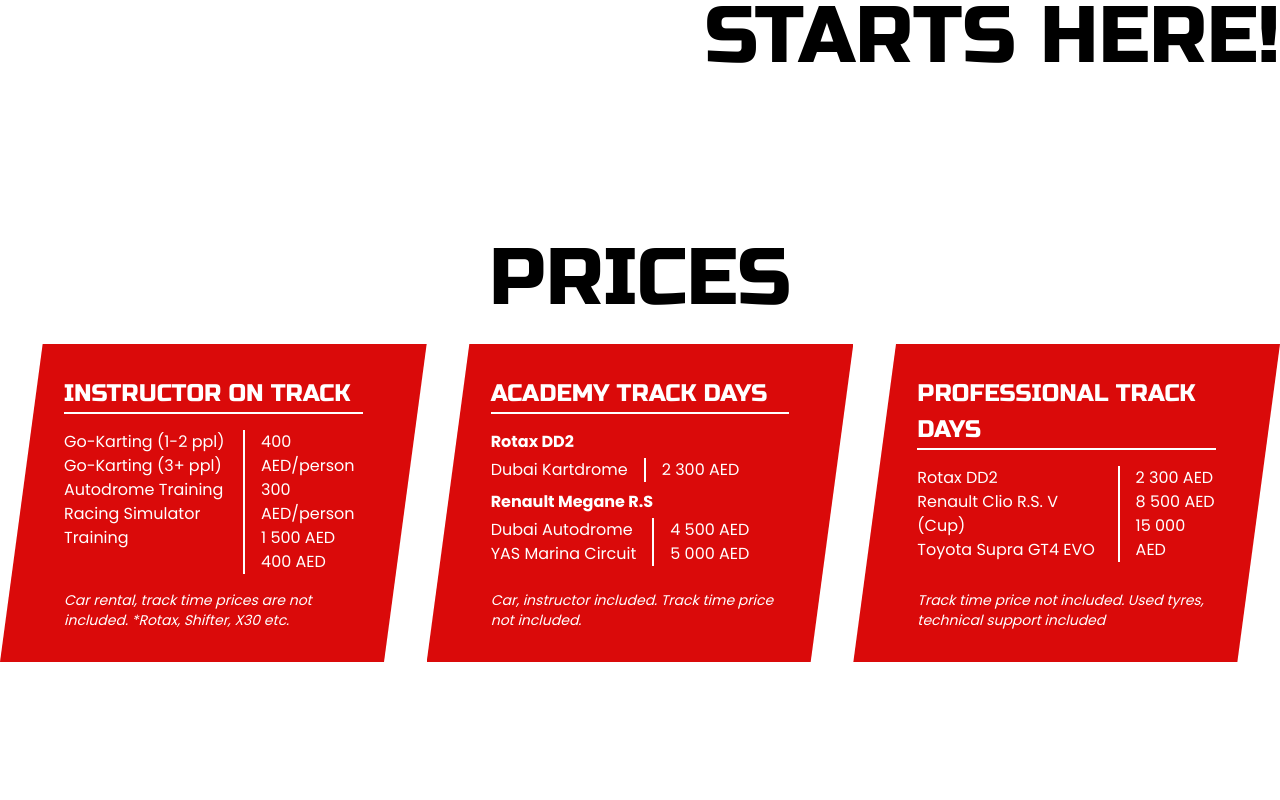
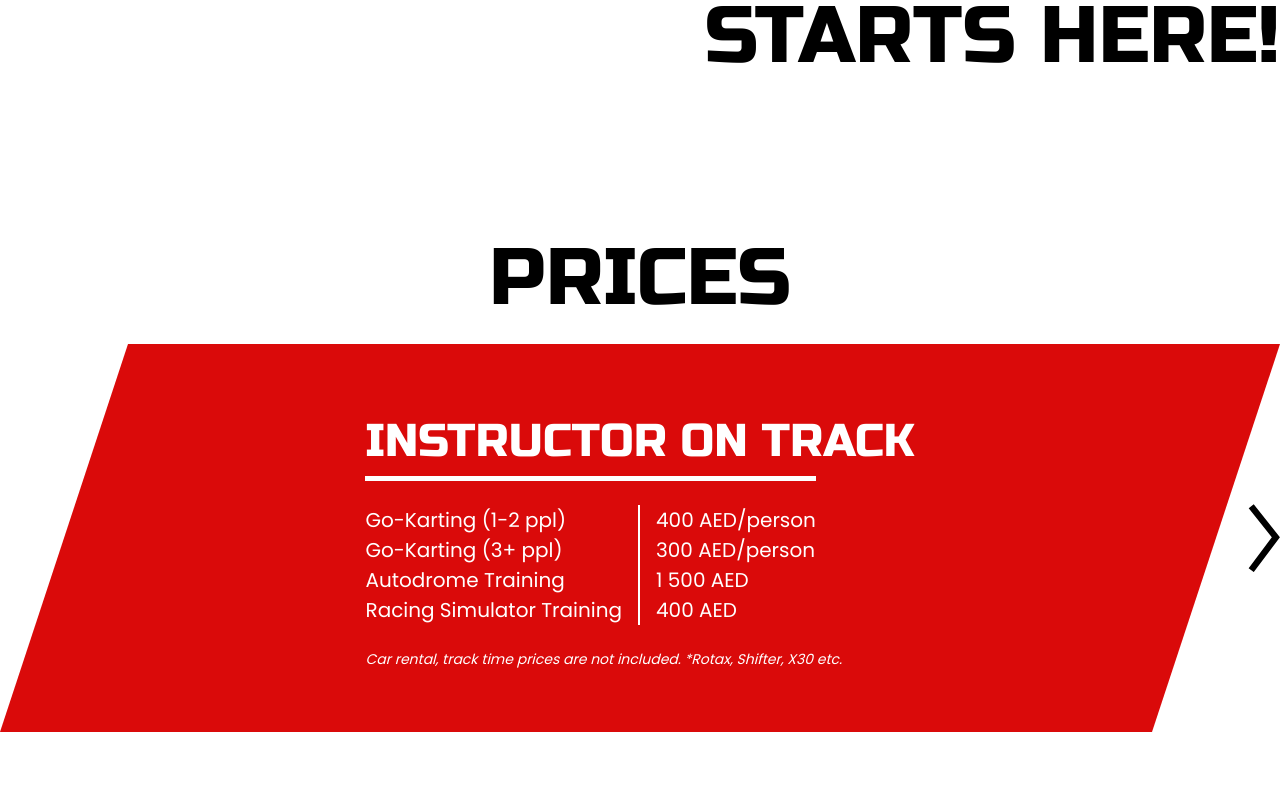
Before and after one commit to egorxvc/continental-next, a Next.js app: page / in a window 1280 px wide. Shown: the part 2960-3760 px from the top of the page. Built offline with nearby package versions, Linux system fonts and the light colour scheme.

Commit message:
dorabotki 14.06

```diff
--- a/app/components/cars-section.tsx
+++ b/app/components/cars-section.tsx
@@ -1,13 +1,14 @@
 "use client";
 
 import {useRef, useState} from "react";
-import {motion, MotionConfig, useScroll, useTransform} from "framer-motion";
+import {motion, MotionConfig, useScroll, useTransform, wrap} from "framer-motion";
 
 import dd2Img from "../../public/img/cars/dd2.png"
 import clioImg from "../../public/img/cars/Clio.png"
 import supraImg from "../../public/img/cars/supra.png"
 import todoImg from "../../public/img/cars/todo.png"
 
+const xOffset = 100;
 const cars = [{
     imgSrc: dd2Img.src,
     name: 'dd2 rotax',
@@ -163,6 +164,32 @@
             setCurrent(current + 1);
         }
     }
+    const hasPaginated = useRef(false);
+
+    // @ts-ignore
+    function detectPaginationGesture(e, { offset }) {
+        if (hasPaginated.current) return;
+        let newPage = current;
+        const threshold = xOffset / 2;
+
+        if (offset.x < -threshold) {
+            // If user is dragging left, go forward a page
+            newPage = current + 1;
+        } else if (offset.x > threshold) {
+            // Else if the user is dragging right,
+            // go backwards a page
+            newPage = current - 1;
+        }
+
+        if (newPage !== current) {
+            hasPaginated.current = true;
+            // Wrap the page index to within the
+            // permitted page range
+            newPage = wrap(0, cars.length, newPage);
+            // @ts-ignore
+            setCurrent(newPage, offset.x < 0 ? 1 : -1);
+        }
+    }
     return (
         <MotionConfig transition={{
             duration: 0.5, ease: [0.32, 0.72, 0, 1]
@@ -170,8 +197,11 @@
             <div id="our-cars-section" className="overflow-x-hidden">
                 <div className="container mx-auto py-16 mt-32 relative ">
                     <CarsCaption/>
-                    <div className="flex flex-col relative ">
-                        <div className="flex flex-nowrap container relative">
+                    <div className="flex flex-col relative "                     >
+                        <motion.div onDrag={detectPaginationGesture}
+                                    onDragStart={() => (hasPaginated.current = false)}
+                                    onDragEnd={() => (hasPaginated.current = true)}
+                                    drag={"x"} dragConstraints={{left:0, right: 0}} className="flex flex-nowrap container relative">
                             <div className="absolute h-full left-0 right-0 flex items-center justify-between z-10">
                                 {
                                     current > 0 ? <button className="w-4 md:w-8 hover:-translate-y-1 transition"
@@ -201,9 +231,9 @@
 
                                     <motion.div
                                         key={idx}
-                                        animate={{x: `calc(-${current * 100}% - ${current}rem)`}}
+                                        animate={{x: `calc(-${current * 100}%)`}}
                                         className="flex shrink-0 justify-center w-full relative ">
-                                        <motion.img src={car.imgSrc} className="max-w-3xl" alt="car" animate={{
+                                        <motion.img src={car.imgSrc} className="w-2/3 lg:max-w-3xl" alt="car" animate={{
                                             // scale: current === idx ? 1 : 0.9,
                                             scale: current === idx ? 1 : 0.90,
                                             opacity: current === idx ? 1 : 0.4,
@@ -211,7 +241,7 @@
                                     </motion.div>
                                 ))
                             }
-                        </div>
+                        </motion.div>
                         <div className="flex flex-col md:flex-row items-start gap-6 lg:gap-60">
                             <div
                                 className="w-full">
@@ -238,7 +268,7 @@
                                         </div> : ''
                                     }
                                 </div>
-                                <div className="py-6 body flex gap-3">
+                                <div className="py-6 body grid grid-cols-1 xs:grid-cols-2 lg:grid-cols-4 gap-3">
                                     {
                                         [...cars[current].settings].map((setting, idx) => (
                                             <div
--- a/app/components/prices-section.tsx
+++ b/app/components/prices-section.tsx
@@ -1,6 +1,7 @@
 "use client";
 
-import {useState} from "react";
+import {useEffect, useRef, useState} from "react";
+import {MotionConfig, motion, wrap} from "framer-motion";
 
 // const prices = ['INSTRUCTOR ON TRACK', 'TRACK DAYS ACADEMY', 'TRACK DAYS PROFESSIONAL']
 const prices = [{
@@ -83,8 +84,11 @@
 `
     }
 ]
+
+const xOffset = 100;
 export default function PricesSection() {
     const [current, setCurrent] = useState(0);
+
     const onPrevClick = () => {
         if (current > 0) {
             setCurrent(current - 1);
@@ -97,21 +101,95 @@
         }
     }
 
+    const hasPaginated = useRef(false);
+
+    // @ts-ignore
+    function detectPaginationGesture(e, { offset }) {
+        if (hasPaginated.current) return;
+        let newPage = current;
+        const threshold = xOffset / 2;
+
+        if (offset.x < -threshold) {
+            // If user is dragging left, go forward a page
+            newPage = current + 1;
+        } else if (offset.x > threshold) {
+            // Else if the user is dragging right,
+            // go backwards a page
+            newPage = current - 1;
+        }
+
+        if (newPage !== current) {
+            hasPaginated.current = true;
+            // Wrap the page index to within the
+            // permitted page range
+            newPage = wrap(0, prices.length, newPage);
+            // @ts-ignore
+            setCurrent(newPage, offset.x < 0 ? 1 : -1);
+        }
+    }
+
+
     return (
-        <div className="container mx-auto py-16 md:py-32">
+    <div className="overflow-x-hidden py-16 md:py-32"  >
+            <MotionConfig transition={{
+                duration: 0.5, ease: [0.32, 0.72, 0, 1]
+            }}>
+                <div  className="container mx-auto">
                     <h2 className="h2 text-center mb-12">Prices</h2>
-            <div className="flex">
+                </div>
+
+                <motion.div
+                    onDrag={detectPaginationGesture}
+                    onDragStart={() => (hasPaginated.current = false)}
+                    onDragEnd={() => (hasPaginated.current = true)}
+                    drag={"x"} dragConstraints={{left:0, right: 0}} className="relative max-w-screen-xl mx-auto h-min">
+                    <div
+                        className="absolute text-white md:text-black h-full left-2 lg:left-0 right-2  lg:right-0 flex items-center justify-between z-10">
+                        {
+                            current > 0 ?
+                                <button className="w-4 md:w-8 hover:-translate-y-1 transition" onClick={onPrevClick}>
+                                    <svg viewBox="0 0 35 75" fill="none"
+                                         xmlns="http://www.w3.org/2000/svg">
+                                        <path d="M31.5 72.3428L4.5 36.3428L31.5 2.34277" stroke="currentColor"
+                                              strokeWidth="7"/>
+                                    </svg>
+                                </button> : <div></div>
+                        }
+                        {
+                            current < prices.length - 1 ?
+                                <button className="w-4 md:w-8 left-4 hover:-translate-y-1 transition"
+                                        onClick={onNextClick}>
+                                    <svg viewBox="0 0 35 75" fill="none"
+                                         xmlns="http://www.w3.org/2000/svg">
+                                        <path d="M3.5 72.3428L30.5 36.3428L3.5 2.34277" stroke="currentColor"
+                                              strokeWidth="7"/>
+                                    </svg>
+                                </button> : <div></div>
+                        }
+
+                    </div>
+                    <motion.div
+                        animate={{x: `calc(-${current * 100}% - ${current}rem)`}}
+                        className="flex flex-nowrap gap-4">
                         {
                             [...prices].map((price, idx) => (
-                        <div
-                            key={idx}
-                            className="parallelogram-md flex-1 bg-accent text-white container text-whiteshadow p-8 px-16">
-                            <div className="flex flex-col justify-between h-full">
-                                <h3 className="text-xl font-mono bold">{price.title}</h3>
-                                <div className="border-t-[2px] border-white flex py-4 text-md flex-col gap-2">
+                                <motion.div
+                                    className="parallelogram-md w-full bg-accent text-white container shrink-0 flex justify-center items-center text-whiteshadow p-8"
+                                    key={price.title}
+                                    animate={{
+                                        // scale: current === idx ? 1 : 0.9,
+                                        y: current === idx ? '0' : '80px',
+                                        x: current === idx ? '0' : '0',
+                                        opacity: current === idx ? 1 : 0.5,
+                                        backgroundColor: current === idx ? '#DA0A0A' : '#000000'
+                                    }}
+                                >
+                                    <div className="flex flex-col items-start">
+                                        <h3 className="h4">{price.title}</h3>
+                                        <div className="border-t-[5px] border-white flex py-6 body flex-col gap-6">
                                             {
                                                 [...price.carList].map((car, _) => (
-                                            <div key={car.title} className="flex flex-col gap-1 h-full">
+                                                    <div key={car.title} className="flex flex-col gap-1">
                                                         {car.title && <span className="font-bold">{car.title}</span>}
                                                         <div className="flex">
                                                             <div
@@ -136,105 +214,65 @@
                                                 ))
                                             }
                                         </div>
-                                <div
-                                    className="font-light italic text-sm mt-auto">{price.small}</div>
+                                        <span
+                                            className="font-light italic text-sm">{price.small}</span>
                                     </div>
-                        </div>
+                                </motion.div>
                             ))
                         }
-            </div>
+                    </motion.div>
+                </motion.div>
+            </MotionConfig>
         </div>
     );
+}
+// const constraintsRef = useRef(null)
 
-    // return (<div className="overflow-x-hidden py-16 md:py-32">
-    //         <MotionConfig transition={{
-    //             duration: 0.5, ease: [0.32, 0.72, 0, 1]
-    //         }}>
-    //             <div className="container mx-auto">
-    //                 <h2 className="h2 text-center mb-12">Prices</h2>
-    //             </div>
-    //
-    //             <div className="relative max-w-screen-xl mx-auto h-min">
-    //                 <div
-    //                     className="absolute text-white md:text-black h-full left-2 lg:left-0 right-2  lg:right-0 flex items-center justify-between z-10">
-    //                     {
-    //                         current > 0 ?
-    //                             <button className="w-4 md:w-8 hover:-translate-y-1 transition" onClick={onPrevClick}>
-    //                                 <svg viewBox="0 0 35 75" fill="none"
-    //                                      xmlns="http://www.w3.org/2000/svg">
-    //                                     <path d="M31.5 72.3428L4.5 36.3428L31.5 2.34277" stroke="currentColor"
-    //                                           strokeWidth="7"/>
-    //                                 </svg>
-    //                             </button> : <div></div>
-    //                     }
-    //                     {
-    //                         current < prices.length - 1 ?
-    //                             <button className="w-4 md:w-8 left-4 hover:-translate-y-1 transition"
-    //                                     onClick={onNextClick}>
-    //                                 <svg viewBox="0 0 35 75" fill="none"
-    //                                      xmlns="http://www.w3.org/2000/svg">
-    //                                     <path d="M3.5 72.3428L30.5 36.3428L3.5 2.34277" stroke="currentColor"
-    //                                           strokeWidth="7"/>
-    //                                 </svg>
-    //                             </button> : <div></div>
-    //                     }
-    //
-    //                 </div>
-    //                 <motion.div
-    //                     animate={{x: `calc(-${current * 100}% - ${current}rem)`}}
-    //                     className="flex flex-nowrap gap-4">
-    //                     {
-    //                         [...prices].map((price, idx) => (
-    //                             <motion.div
-    //                                 className="parallelogram-md w-full bg-accent text-white container shrink-0 flex justify-center items-center text-whiteshadow p-8"
-    //                                 key={price.title}
-    //                                 animate={{
-    //                                     // scale: current === idx ? 1 : 0.9,
-    //                                     y: current === idx ? '0' : '80px',
-    //                                     x: current === idx ? '0' : '0',
-    //                                     opacity: current === idx ? 1 : 0.5,
-    //                                     backgroundColor: current === idx ? '#DA0A0A' : '#000000'
-    //                                 }}
-    //                             >
-    //                                 <div className="flex flex-col items-start">
-    //                                     <h3 className="h4">{price.title}</h3>
-    //                                     <div className="border-t-[5px] border-white flex py-6 body flex-col gap-6">
-    //                                         {
-    //                                             [...price.carList].map((car, _) => (
-    //                                                 <div key={car.title} className="flex flex-col gap-1">
-    //                                                     {car.title && <span className="font-bold">{car.title}</span>}
-    //                                                     <div className="flex">
-    //                                                         <div
-    //                                                             className="flex flex-col pr-4 border-r-2 border-white max-w-screen-2xl">
-    //                                                             {
-    //                                                                 [...car.list].map((item, _) => (
-    //                                                                     <span key={item.name}>
-    //                                                                         <span>{item.name}</span>
-    //                                                                     </span>
-    //                                                                 ))
-    //                                                             }
-    //                                                         </div>
-    //                                                         <div className="flex flex-col pl-4">
-    //                                                             {
-    //                                                                 [...car.list].map((item, _) => (
-    //                                                                     <span key={item.price}>{item.price}</span>
-    //                                                                 ))
-    //                                                             }
-    //                                                         </div>
-    //                                                     </div>
+// return (
+//     <div className="container mx-auto py-16 md:py-32">
+//         <h2 className="h2 text-center mb-12">Prices</h2>
+//         <div className="flex">
+//             {
+//                 [...prices].map((price, idx) => (
+//                     <div
+//                         key={idx}
+//                         className="parallelogram-md flex-1 bg-accent text-white container text-whiteshadow p-8 px-16">
+//                         <div className="flex flex-col justify-between h-full">
+//                             <h3 className="text-xl font-mono bold">{price.title}</h3>
+//                             <div className="border-t-[2px] border-white flex py-4 text-md flex-col gap-2">
+//                                 {
+//                                     [...price.carList].map((car, _) => (
+//                                         <div key={car.title} className="flex flex-col gap-1 h-full">
+//                                             {car.title && <span className="font-bold">{car.title}</span>}
+//                                             <div className="flex">
+//                                                 <div
+//                                                     className="flex flex-col pr-4 border-r-2 border-white max-w-screen-2xl">
+//                                                     {
+//                                                         [...car.list].map((item, _) => (
+//                                                             <span key={item.name}>
+//                                                                                                                         <span>{item.name}</span>
+//                                                                                                                     </span>
+//                                                         ))
+//                                                     }
 //                                                 </div>
-    //                                             ))
-    //                                         }
-    //                                     </div>
-    //                                     <span
-    //                                         className="font-light italic text-sm">{price.small}</span>
-    //                                 </div>
-    //                             </motion.div>
-    //                         ))
-    //                     }
-    //                 </motion.div>
-    //             </div>
-    //         </MotionConfig>
+//                                                 <div className="flex flex-col pl-4">
+//                                                     {
+//                                                         [...car.list].map((item, _) => (
+//                                                             <span key={item.price}>{item.price}</span>
+//                                                         ))
+//                                                     }
+//                                                 </div>
+//                                             </div>
+//                                         </div>
+//                                     ))
+//                                 }
+//                             </div>
+//                             <div
+//                                 className="font-light italic text-sm mt-auto">{price.small}</div>
+//                         </div>
+//                     </div>
+//                 ))
+//             }
+//         </div>
 //     </div>
 // );
-}
```
Also changed, not shown: app/components/header.tsx (+43 -4 lines), app/components/team-section.tsx (+5 -5 lines). Lines whose indentation alone changed are shown as unchanged.
